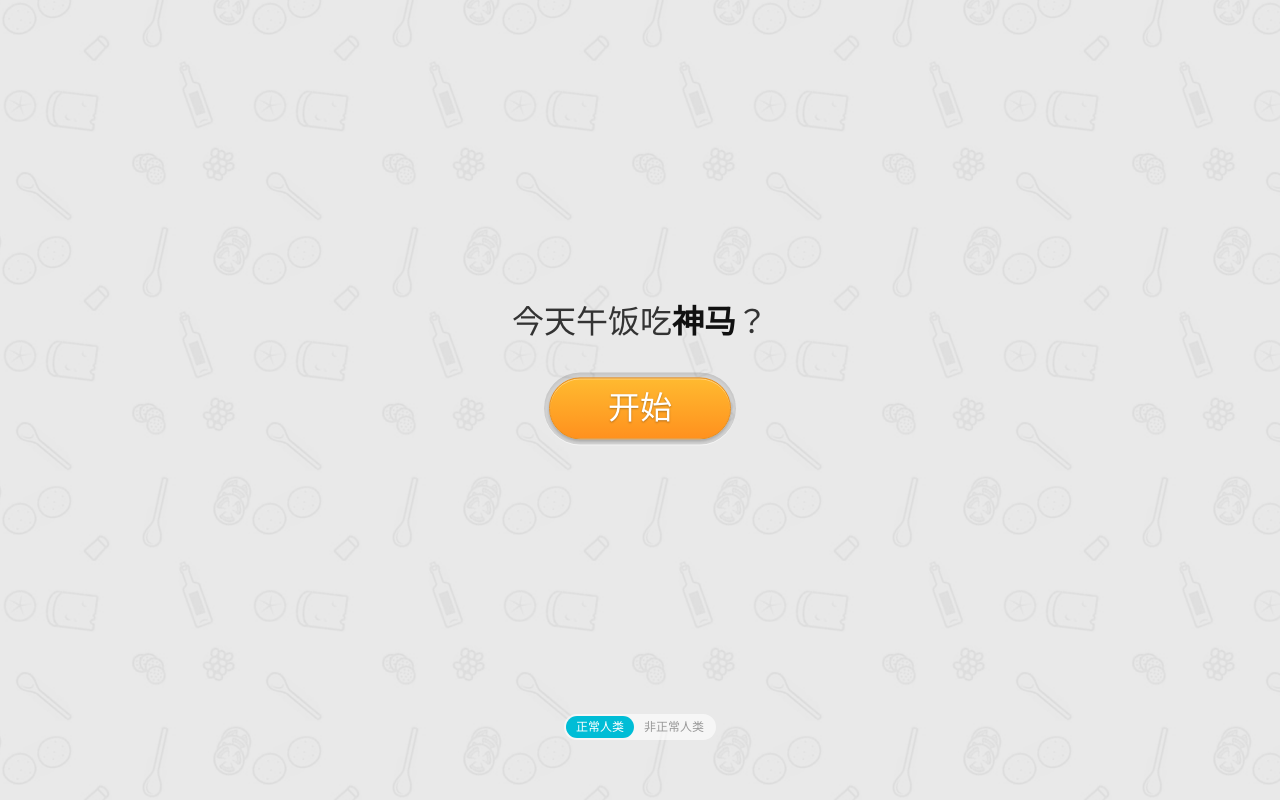
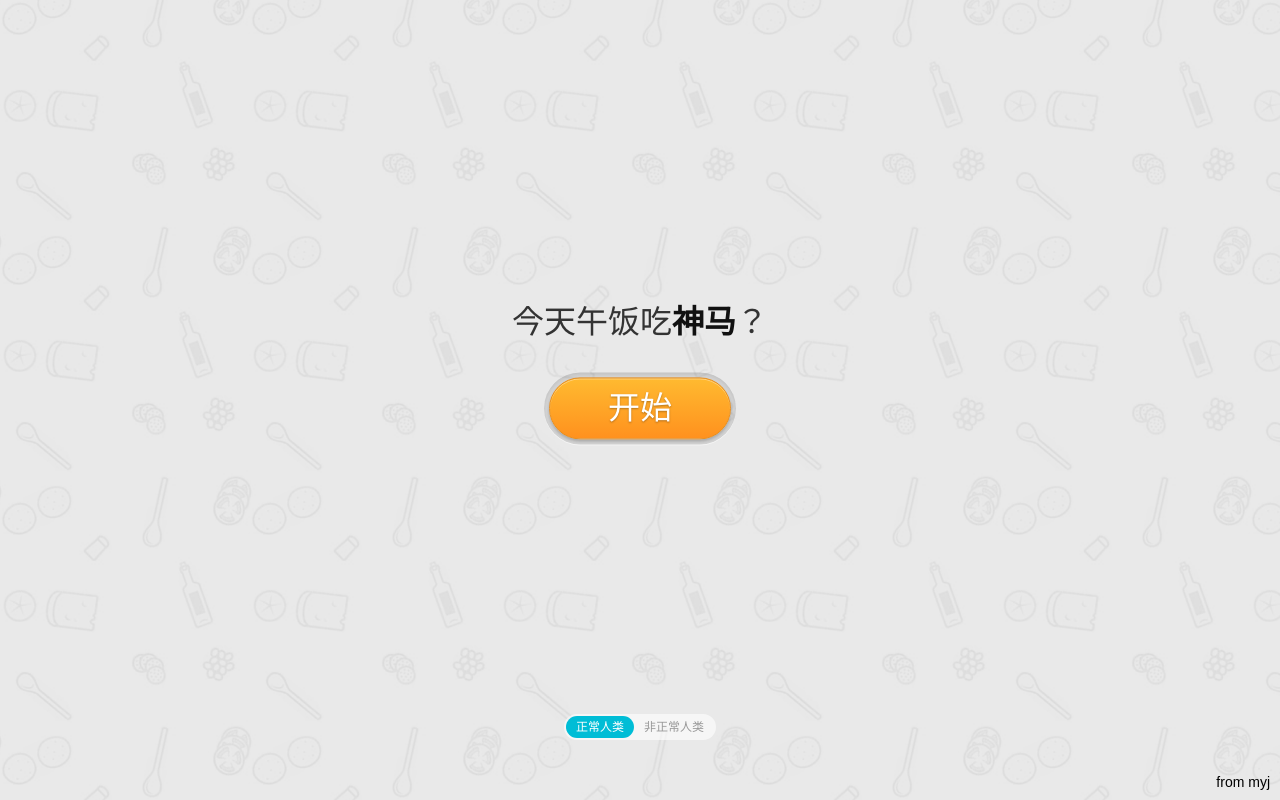
Before and after one commit to 874560862/874560862.github.io, a plain HTML site: page index.html in a window 1280 px wide. Drawn offline with Linux system fonts and the light colour scheme.

Commit message:
Add files via upload

```diff
--- a/index.html
+++ b/index.html
@@ -27,5 +27,6 @@ var _hmt = _hmt || [];
 </script>
 <div style="display:none">
 </div>
+<div style="position: absolute; bottom: 10px; right: 10px;">from myj</div>
 </body>
 </html>
```
